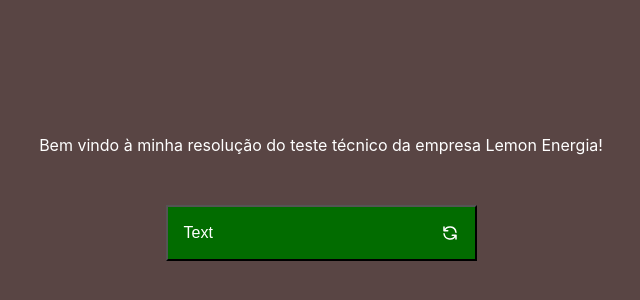
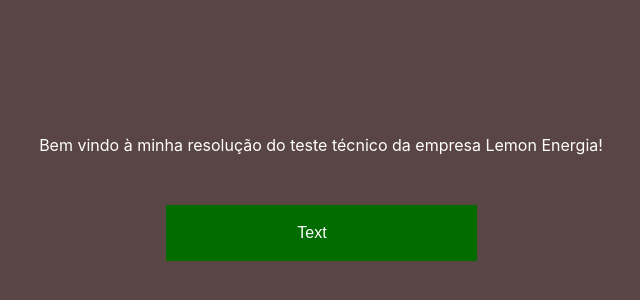
Before and after one commit to joaodslourenco/teste-lemon, a React (Create React App) app: page / in a window 1280 px wide. Shown: the part 202-502 px from the top of the page, without its empty margins (319-959 px from the left). Built offline with nearby package versions, Linux system fonts and the light colour scheme.

Commit message:
Button component refactored.

```diff
--- a/public/index.html
+++ b/public/index.html
@@ -2,7 +2,10 @@
 <html lang="en">
   <head>
     <meta charset="utf-8" />
-    <link rel="icon" href="%PUBLIC_URL%/favicon.ico" />
+    <link
+      rel="icon"
+      href="https://assets.website-files.com/5f7e0994165e365ab297bfe7/5fb2897c99a7f1a65e7c23d6_Favicon.jpg"
+    />
     <meta name="viewport" content="width=device-width, initial-scale=1" />
     <meta name="theme-color" content="#000000" />
     <meta
@@ -10,35 +13,13 @@
       content="Web site created using create-react-app"
     />
     <link rel="apple-touch-icon" href="%PUBLIC_URL%/logo192.png" />
-    <!--
-      manifest.json provides metadata used when your web app is installed on a
-      user's mobile device or desktop. See https://developers.google.com/web/fundamentals/web-app-manifest/
-    -->
+
     <link rel="manifest" href="%PUBLIC_URL%/manifest.json" />
-    <!--
-      Notice the use of %PUBLIC_URL% in the tags above.
-      It will be replaced with the URL of the `public` folder during the build.
-      Only files inside the `public` folder can be referenced from the HTML.
-
-      Unlike "/favicon.ico" or "favicon.ico", "%PUBLIC_URL%/favicon.ico" will
-      work correctly both with client-side routing and a non-root public URL.
-      Learn how to configure a non-root public URL by running `npm run build`.
-    -->
 
     <title>Teste Lemon Energia</title>
   </head>
   <body>
     <noscript>You need to enable JavaScript to run this app.</noscript>
     <div id="root"></div>
-    <!--
-      This HTML file is a template.
-      If you open it directly in the browser, you will see an empty page.
-
-      You can add webfonts, meta tags, or analytics to this file.
-      The build step will place the bundled scripts into the <body> tag.
-
-      To begin the development, run `npm start` or `yarn start`.
-      To create a production bundle, use `npm run build` or `yarn build`.
-    -->
   </body>
 </html>
--- a/src/components/Button.jsx
+++ b/src/components/Button.jsx
@@ -2,8 +2,14 @@
 
 export default function Button(props) {
   return (
-    <Botao color={props.color} icon={props.icon} disabled={props.disabled}>
+    <Botao
+      color={props.color}
+      icon={props.icon}
+      disabled={props.disabled || !props.children}
+      children={props.children}
+    >
       {props.children}
+      {!props.children && 'Não é possível criar um botão sem texto!'}
       <Icon>{props.children ? props.icon : null}</Icon>
     </Botao>
   )
@@ -11,7 +17,7 @@
 
 const Botao = styled.button`
   display: flex;
-  margin-top: 50px;
+  border: none;
   min-width: 311px;
   min-height: 56px;
   height: inherit;
@@ -19,24 +25,18 @@
   font-size: 16px;
   padding: 16px;
   align-items: center;
+  cursor: pointer;
+  visibility: ${props => (props.children ? 'visible' : 'hidden')};
   justify-content: ${props => (props.icon ? 'space-between' : 'center')};
-  color: ${props =>
-    props.color == 'primary' || (props.color == 'secondary' && props.disabled)
-      ? '#fff'
-      : '#000'};
-  cursor: ${props => (props.disabled ? 'not-allowed' : 'pointer')};
+  color: ${props => (props.color == 'primary' ? '#fff' : '#000')};
   background-color: ${props =>
-    (props.color == 'primary' && props.disabled ? '#B7D0B6' : null) ||
-    (props.color == 'secondary' && props.disabled ? '#FFE58D' : null) ||
     (props.color == 'primary' && '#026C00') ||
     (props.color == 'secondary' && '#F7C346')};
 
   &:hover {
     background-color: ${props =>
-      !props.disabled
-        ? (props.color == 'primary' && '#079504') ||
-          (props.color == 'secondary' && '#FFDF77')
-        : null};
+      (props.color == 'primary' && '#079504') ||
+      (props.color == 'secondary' && '#FFDF77')};
   }
 
   &:active {
@@ -44,9 +44,18 @@
       (props.color == 'primary' && '#013C00') ||
       (props.color == 'secondary' && '#DCAC0D')};
   }
+
+  &:disabled {
+    cursor: not-allowed;
+    background-color: ${props =>
+      (props.color == 'primary' && '#B7D0B6') ||
+      (props.color == 'secondary' && '#FFE58D')};
+    color: ${props => props.color == 'secondary' && '#fff'};
+  }
 `
 
 const Icon = styled.i`
   height: 18px;
-  width: 18px; ;
+  width: 18px;
+  margin-left: ${props => props.icon && '16px'};
 `
--- a/src/components/Homepage.jsx
+++ b/src/components/Homepage.jsx
@@ -5,15 +5,13 @@
 export default function Homepage() {
   return (
     <Background>
-      <p>
+      <Text>
         Bem vindo à minha resolução do teste técnico da empresa Lemon Energia!
-      </p>
+      </Text>
       {/* Container voltado para a demonstração da adaptação do tamanho do componente Button */}
       <Container>
         {/* O componente Button pode receber três props: color('primary','secondary'); icon(arrowRight, check, refresh); disabled(boolean) */}
-        <Button color="primary" icon={refresh}>
-          Text
-        </Button>
+        <Button color="primary">Text</Button>
       </Container>
     </Background>
   )
@@ -28,6 +26,10 @@
   align-items: center;
   color: #fff;
 `
+const Text = styled.p`
+  margin-bottom: 50px;
+`
+
 /* hipótese em que o componente Button é inserido em uma div com tamanho maior*/
 const Container = styled.div`
   /* width: 450px;
```
